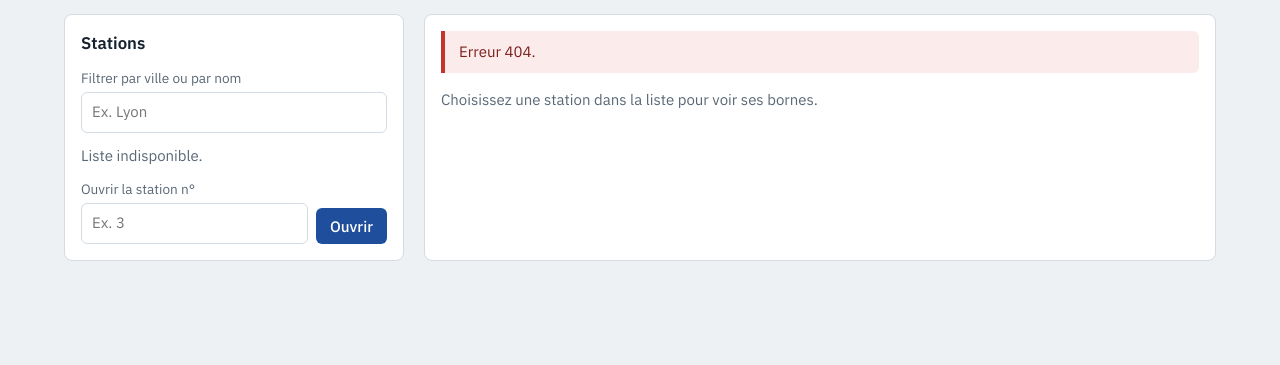
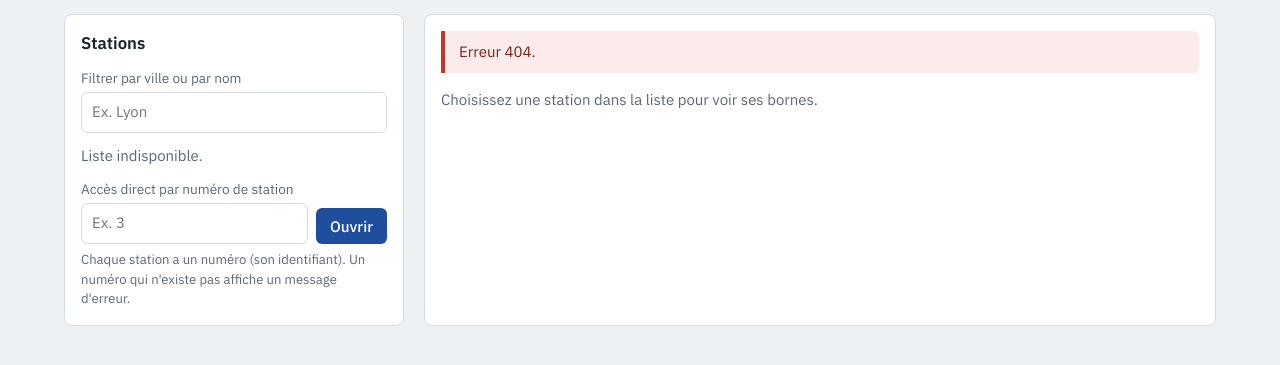
Before and after one commit to sachacompans-sys/CAE-Projet-Transversal, a plain HTML site: page app/static/index.html in a window 1280 px wide. Shown: the part 67-432 px from the top of the page. Drawn offline with nearby package versions, Linux system fonts and the light colour scheme; no server answers.

Commit message:
Nettoyage : suppression des .gitkeep inutiles ; champ « Accès direct par numéro de station » explicité ; captures du portail mises à jour

```diff
--- a/app/static/index.html
+++ b/app/static/index.html
@@ -34,7 +34,8 @@
   form div { flex: 1; }
   button { font: 500 .95rem var(--texte); padding: 8px 14px; border: 0; border-radius: 6px; background: var(--bleu); color: #fff; cursor: pointer; }
 
-  #liste-stations { list-style: none; margin: 12px 0 0; padding: 0; max-height: 65vh; overflow-y: auto; }
+  .aide { margin: 6px 0 0; font-size: .82rem; color: var(--gris); }
+  #liste-stations { list-style: none; margin: 12px 0 0; padding: 0; max-height: 52vh; overflow-y: auto; }
   .ville { font-size: .8rem; font-weight: 600; color: var(--gris); padding: 10px 8px 4px; }
   .station { display: block; width: 100%; text-align: left; background: none; color: var(--encre); padding: 7px 8px; border-radius: 6px; font-weight: 400; }
   .station:hover { background: var(--fond); }
@@ -74,11 +75,12 @@
     <ul id="liste-stations"><li class="vide">Chargement des stations…</li></ul>
     <form id="form-id">
       <div>
-        <label for="saisie-id">Ouvrir la station n°</label>
-        <input id="saisie-id" inputmode="numeric" placeholder="Ex. 3">
+        <label for="saisie-id">Accès direct par numéro de station</label>
+        <input id="saisie-id" inputmode="numeric" placeholder="Ex. 3" aria-describedby="aide-id">
       </div>
       <button type="submit">Ouvrir</button>
     </form>
+    <p id="aide-id" class="aide">Chaque station a un numéro (son identifiant). Un numéro qui n'existe pas affiche un message d'erreur.</p>
   </section>
 
   <section class="panneau" aria-live="polite">
```
Also changed, not shown: docs/captures/portail_bornes.png, docs/captures/portail_erreur_reseau.png, docs/captures/portail_station_inconnue.png, 6 other files.
